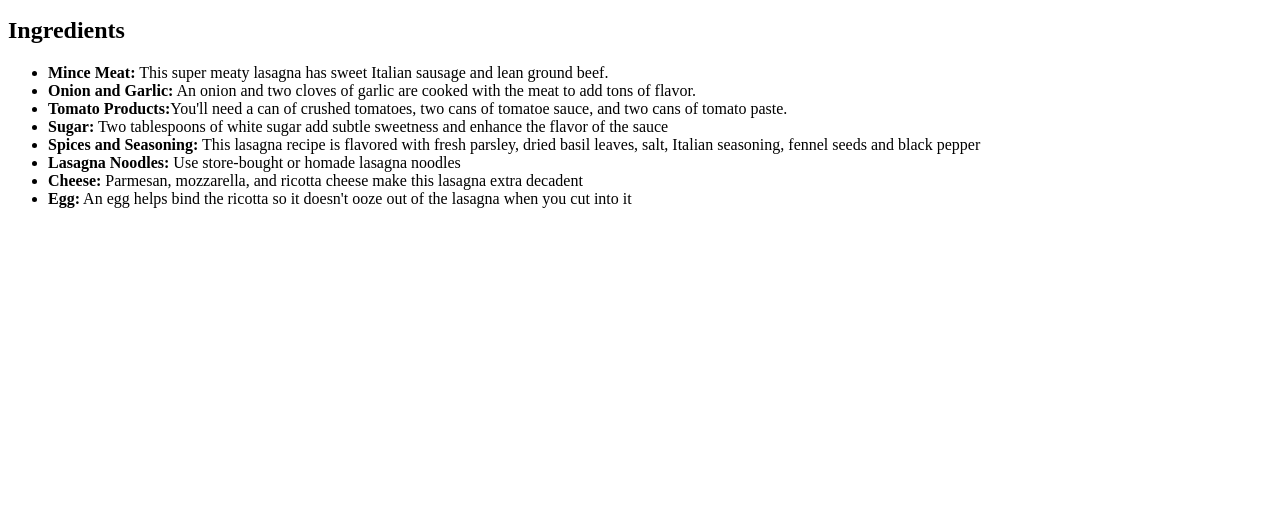
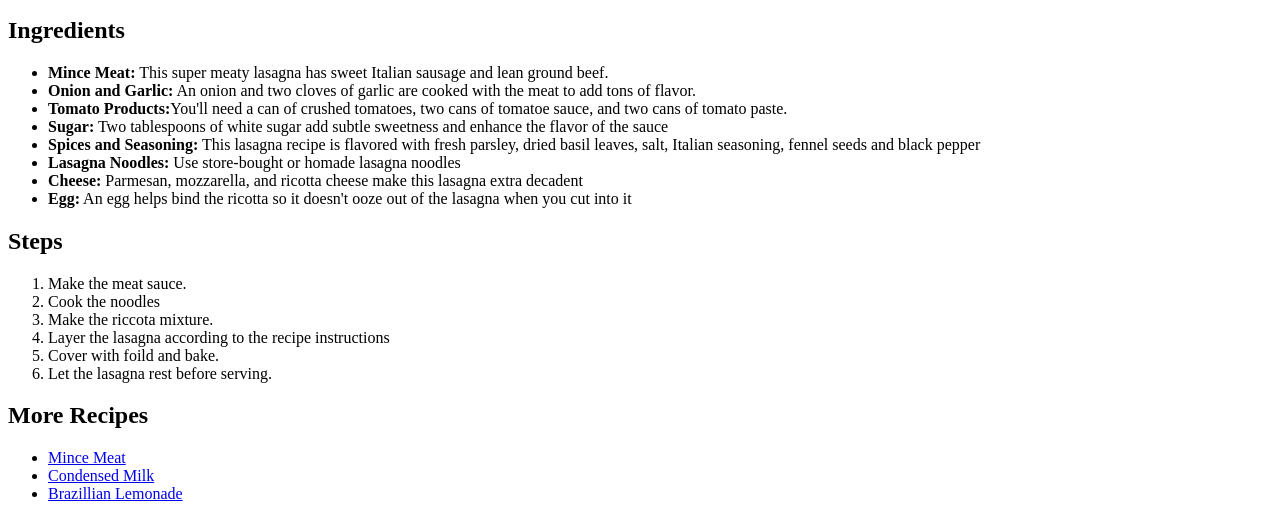
Before and after one commit to PromisedMonarc/odin-recipes, a plain HTML site: page Recipes/Lasagna.html in a window 1280 px wide. Shown: the part 421-940 px from the top of the page. Before the commit the page ends 800 px from the top, so only its background shows below. Drawn offline with Linux system fonts and the light colour scheme.

Commit message:
Recipes/Brazillian Lemonade.html  Recipes/Condensed Milk.html Recipes/Lasagna.html Recipes/Lasagna.html Recipes/Lasagna.html

```diff
--- a/Recipes/Lasagna.html
+++ b/Recipes/Lasagna.html
@@ -19,7 +19,21 @@
                 <li><strong>Lasagna Noodles:</strong> Use store-bought or homade lasagna noodles</li>
                 <li><strong>Cheese:</strong> Parmesan, mozzarella, and ricotta cheese make this lasagna extra decadent</li>
                 <li><strong>Egg:</strong> An egg helps bind the ricotta so it doesn't ooze out of the lasagna when you cut into it</li>
-
+            </ul>
+        <h2>Steps</h2>
+            <ol>
+                <li>Make the meat sauce.</li>
+                <li>Cook the noodles</li>
+                <li>Make the riccota mixture.</li>
+                <li>Layer the lasagna according to the recipe instructions</li>
+                <li>Cover with foild and bake.</li>
+                <li>Let the lasagna rest before serving.</li>
+            </ol>
+        <h2>More Recipes</h2>
+            <ul>
+                <li><a href="./Mince Meat.html">Mince Meat</a></li>
+                <li><a href="Condensed Milk.html">Condensed Milk</a></li>
+                <li><a href="Brazillian Lemonade.html">Brazillian Lemonade</a></li>
             </ul>
     </body>
 </html>
```
Also changed, not shown: Recipes/Brazillian Lemonade.html (added), Recipes/Condensed Milk.html (added), Recipes/Mince Meat.html (added).
